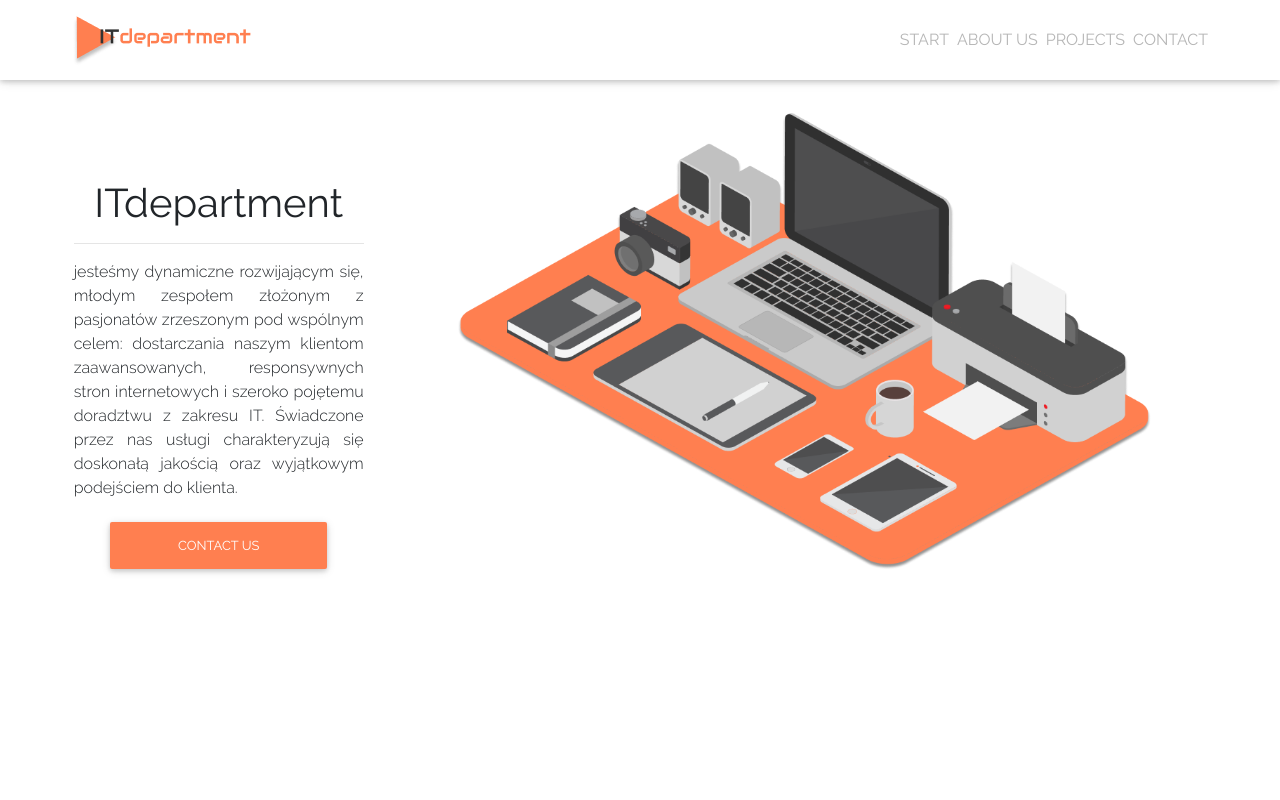
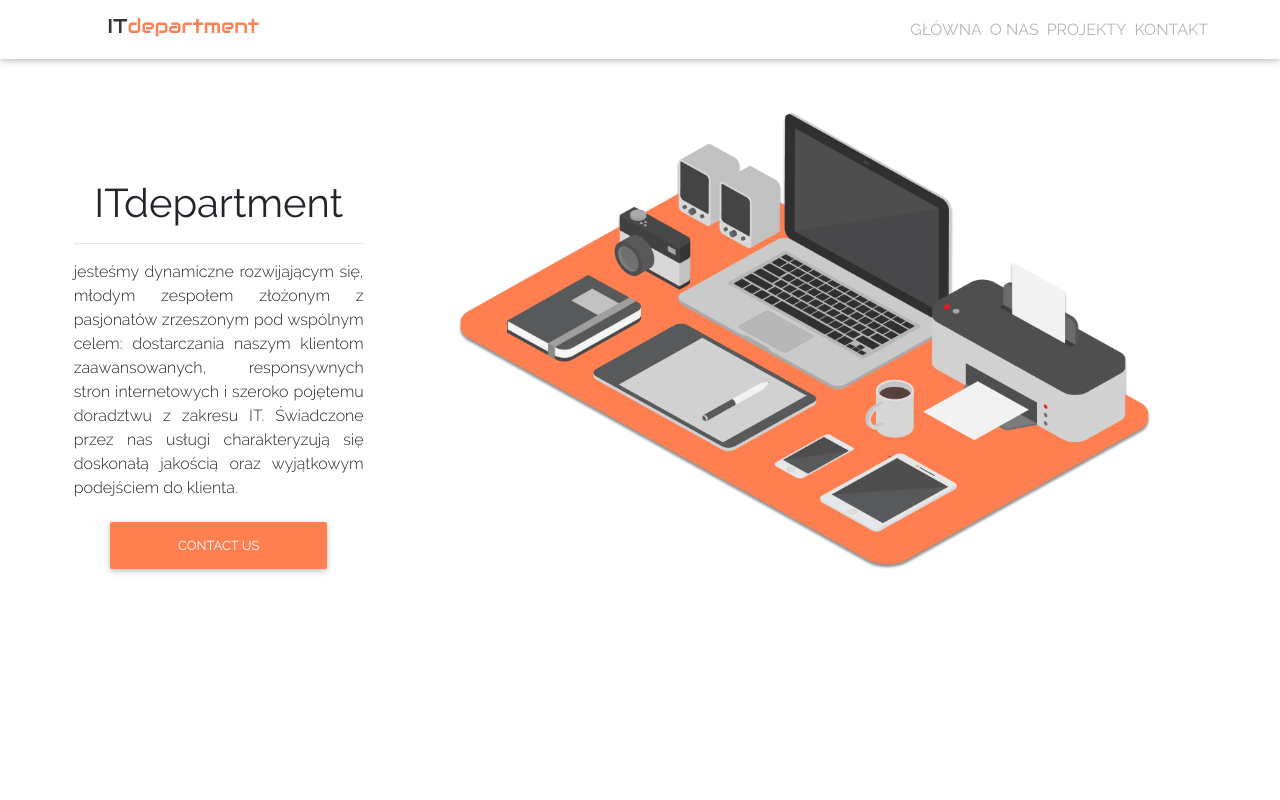
Before and after one commit to HoopDead/rr_investments, a React (Create React App) app: page / in a window 1280 px wide. Shown: the top 800 px of the page. Built offline with nearby package versions, Linux system fonts and the light colour scheme.

Commit message:
Removed all bugs, and enabled emailjs
Deleted unnecessary files, repaired all warnings in console #11, and working
on translation to polish language

```diff
--- a/src/App.js
+++ b/src/App.js
@@ -1,6 +1,5 @@
 /* Everything else */
 import React, { Component } from "react";
-import { Router } from "@reach/router";
 
 /* Here we imnport assets */
 import "./index.css";
--- a/src/components/navbar-bot.jsx
+++ b/src/components/navbar-bot.jsx
@@ -70,25 +70,25 @@ class NavBot extends Component {
                 <MDBNavItem className="mr-2 mt-1">
                     <a href="#home" id="home-icon" className="d-flex flex-column">
                         <MDBIcon icon="home" size="lg"/>
-                        <span>start</span>
+                        <span>Start</span>
                     </a>
                 </MDBNavItem>
                 <MDBNavItem active className="mr-2 mt-1">
                     <a href="#about" id="about-icon" className="d-flex flex-column">
                         <MDBIcon icon="users" size="lg"/>
-                        <span>About Us</span>
+                        <span>O nas</span>
                     </a>
                 </MDBNavItem>
                 <MDBNavItem className="mr-2 d-flex flex-column mt-1">
                     <a href="#projects-section" id="projects-icon" className="d-flex flex-column">
                         <MDBIcon icon="suitcase" size="lg"/>
-                        <span>Projects</span>
+                        <span>Projekty</span>
                     </a>
                 </MDBNavItem>
                 <MDBNavItem className="mr-2 d-flex flex-column mt-1">
                     <a href="#contact" id="contact-icon" className="d-flex flex-column">
                         <MDBIcon icon="envelope" size="lg"/>
-                        <span>Contact</span>
+                        <span>Kontakt</span>
                     </a>
                 </MDBNavItem>
             </MDBNavbarNav>
--- a/src/components/navbar.jsx
+++ b/src/components/navbar.jsx
@@ -7,19 +7,19 @@ function NavBar() {
 
     return (
         <MDBNavbar expand="md" className="fixed-top white">
-            <MDBNavbarBrand className = "navbar-title ml-lg-5"><img className = "img-fluid my-auto" src = {Logo}></img></MDBNavbarBrand>
+            <MDBNavbarBrand className = "navbar-title ml-lg-5"><img className = "img-fluid my-auto" src = {Logo} alt = "ITdepartment"></img></MDBNavbarBrand>
             <MDBNavbarNav right className="text-uppercase d-none d-md-flex mr-lg-5">
                 <MDBNavItem className="mr-2">
-                    <a href="#home">start</a>
+                    <a href="#home">Główna</a>
                 </MDBNavItem>
                 <MDBNavItem className="mr-2">
-                    <a href="#about">About Us</a>
+                    <a href="#about">O nas</a>
                 </MDBNavItem>
                 <MDBNavItem className="mr-2">
-                    <a href="#projects-section">Projects</a>
+                    <a href="#projects-section">Projekty</a>
                 </MDBNavItem>
                 <MDBNavItem className="mr-2">
-                    <a href="#contact">Contact</a>
+                    <a href="#contact">Kontakt</a>
                 </MDBNavItem>
             </MDBNavbarNav>
         </MDBNavbar>
--- a/src/pages/contact.jsx
+++ b/src/pages/contact.jsx
@@ -53,18 +53,18 @@ class Contact extends Component {
       let validateErrorElement = document.getElementById("validate-error");
       document.getElementById("contact-form").classList.add("d-none");
       document.getElementById("contact-subtitle").classList.add("d-none");
-      document.getElementById("contact-title").innerHTML = "Dziękujemy za kontakt!" + " <span style = 'color: coral'> " + " odezwiemy się " + " </span> " + " do Ciebie w ciągu 24 godzin. ";
+      document.getElementById("contact-title").innerHTML = "Dziękujemy za kontakt! <span style = 'color: coral'> odezwiemy się </span> do Ciebie w ciągu 24 godzin. ";
       if(!validateErrorElement.classList.contains("d-none")) {
         validateErrorElement.classList.add("d-none");
       }
     }
 
-    // emailjs.sendForm('smtp_server', 'template_MSHAOLP9', e.target, 'user_KdyD4MEr709A6BfcNnUb9')
-    //   .then((result) => {
-    //     console.log(result.text);
-    //   }, (error) => {
-    //     console.log(error.text);
-    //   });
+    emailjs.sendForm('smtp_server', 'template_KT5DsJQt', e.target, 'user_lsf0dUiMsCJz6YZkzJ5z3')
+      .then((result) => {
+        console.log(result.text);
+      }, (error) => {
+        console.log(error.text);
+      });
   }
 
   render() {
@@ -100,16 +100,17 @@ class Contact extends Component {
              <p className = "h5 text-center my-4">Wolisz tradycyjne metody?</p>
           <MDBRow>
              <MDBCol xs="6" lg="4" className = "text-center my-2">
-               <img src = {Envelope} className = "img-fluid w-20"></img>
-               <p className = "mt-1"><span className = "font-raleway-bold">lorem</span>@ipsum.com</p>
+               <img src = {Envelope} className = "img-fluid w-20" alt = "Poczta email"></img>
+               <p className = "mt-1">biuro<span className = "font-raleway-bold">@itdepartment.pl</span></p>
              </MDBCol>
              <MDBCol xs="6" lg="4" className = " text-center my-2">
-               <img src = {Mess} className = "img-fluid w-20"></img>
-               <p className = "mt-1">RR <span className = "font-raleway-bold">Investments</span></p>
+               <img src = {Mess} className = "img-fluid w-20" alt = "Messenger"></img>
+               <p className = "mt-1">IT<span className = "font-raleway-bold">department</span></p>
              </MDBCol>
              <MDBCol xs="6" lg="4" className = "text-center my-2">
-               <img src = {Telephone} className = "img-fluid w-20"></img>
-               <p className = "mt-1"><span className = "font-raleway-bold">+48</span> 124 567 289</p>
+               <img src = {Telephone} className = "img-fluid w-20" alt = "Telefon"></img>
+               <p className = "mt-2"><span className = "font-raleway-bold">+48 </span>732 030 944</p>
+               <p className = "mt-1"><span className = "font-raleway-bold">+48 </span>506 746 648</p>
              </MDBCol>
             </MDBRow>
             <hr className = "contact-hr-orange mx-auto"></hr>
```
Also changed, not shown: src/pages/about_us.jsx (+0 -8 lines), src/assets/images/logo.png.
